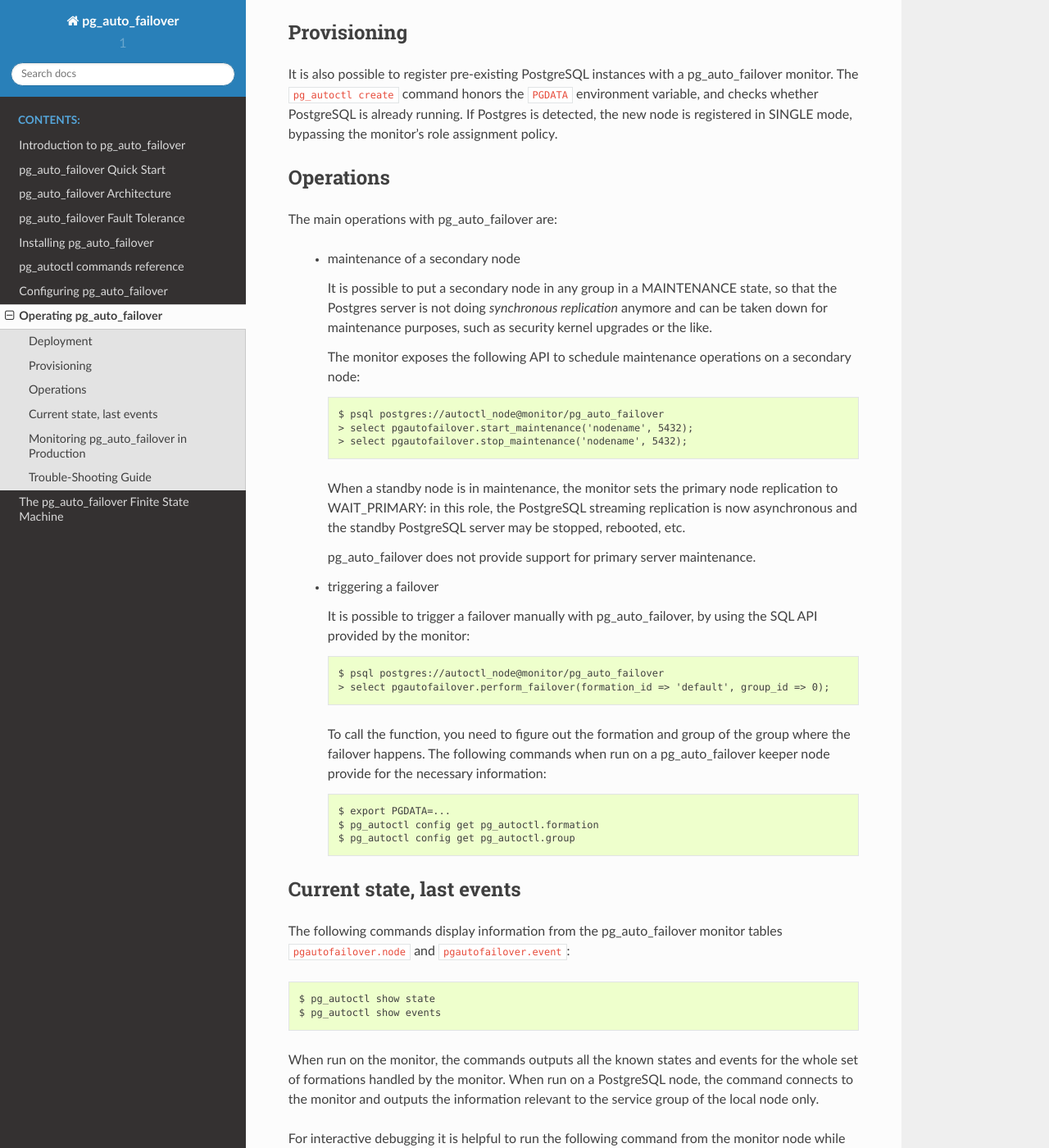
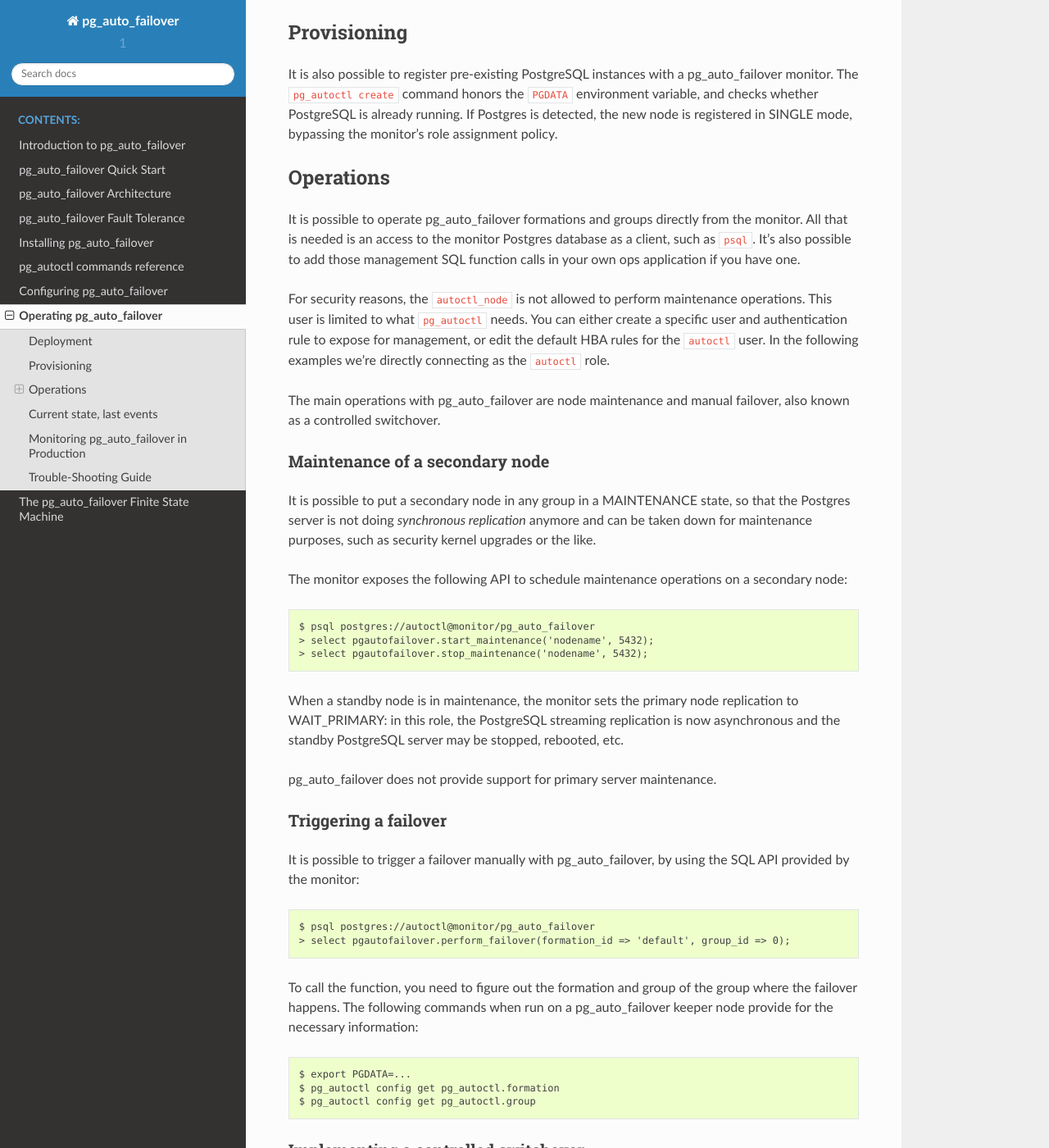
Before and after one commit to hapostgres/pg_auto_failover, a Sphinx documentation site: the page built from docs/operations.rst, in a window 1280 px wide and 1400 px high, scrolled down 313 px. Shown: the whole window at 82% size. Built offline with Sphinx 7.4.7 and the Read the Docs theme 2.0.0, drawn with Linux system fonts in a browser that asks for light colours; some of the changed text lies outside the part shown.

Commit message:
Improve documentation of operating pg_auto_failover.
  - Use autoctl role, autoctl_node does not have enough privileges
  - Add notes about controlled switchover

Fixes #25.

```diff
--- a/docs/operations.rst
+++ b/docs/operations.rst
@@ -22,45 +22,77 @@
 Operations
 ----------
 
-The main operations with pg_auto_failover are:
+It is possible to operate pg_auto_failover formations and groups directly
+from the monitor. All that is needed is an access to the monitor Postgres
+database as a client, such as ``psql``. It's also possible to add those
+management SQL function calls in your own ops application if you have one.
 
-  - maintenance of a secondary node
+For security reasons, the ``autoctl_node`` is not allowed to perform
+maintenance operations. This user is limited to what ``pg_autoctl`` needs.
+You can either create a specific user and authentication rule to expose for
+management, or edit the default HBA rules for the ``autoctl`` user. In the
+following examples we're directly connecting as the ``autoctl`` role.
 
-    It is possible to put a secondary node in any group in a MAINTENANCE
-    state, so that the Postgres server is not doing *synchronous
-    replication* anymore and can be taken down for maintenance purposes,
-    such as security kernel upgrades or the like.
+The main operations with pg_auto_failover are node maintenance and manual
+failover, also known as a controlled switchover.
 
-    The monitor exposes the following API to schedule maintenance operations
-    on a secondary node::
+Maintenance of a secondary node
+^^^^^^^^^^^^^^^^^^^^^^^^^^^^^^^
 
-      $ psql postgres://autoctl_node@monitor/pg_auto_failover
-      > select pgautofailover.start_maintenance('nodename', 5432);
-      > select pgautofailover.stop_maintenance('nodename', 5432);
+It is possible to put a secondary node in any group in a MAINTENANCE state,
+so that the Postgres server is not doing *synchronous replication* anymore
+and can be taken down for maintenance purposes, such as security kernel
+upgrades or the like.
 
-    When a standby node is in maintenance, the monitor sets the primary node
-    replication to WAIT_PRIMARY: in this role, the PostgreSQL streaming
-    replication is now asynchronous and the standby PostgreSQL server may be
-    stopped, rebooted, etc.
+The monitor exposes the following API to schedule maintenance operations on
+a secondary node::
 
-    pg_auto_failover does not provide support for primary server maintenance.
+  $ psql postgres://autoctl@monitor/pg_auto_failover
+  > select pgautofailover.start_maintenance('nodename', 5432);
+  > select pgautofailover.stop_maintenance('nodename', 5432);
 
-  - triggering a failover
+When a standby node is in maintenance, the monitor sets the primary node
+replication to WAIT_PRIMARY: in this role, the PostgreSQL streaming
+replication is now asynchronous and the standby PostgreSQL server may be
+stopped, rebooted, etc.
 
-    It is possible to trigger a failover manually with pg_auto_failover, by using
-    the SQL API provided by the monitor::
+pg_auto_failover does not provide support for primary server maintenance.
 
-      $ psql postgres://autoctl_node@monitor/pg_auto_failover
-      > select pgautofailover.perform_failover(formation_id => 'default', group_id => 0);
+Triggering a failover
+^^^^^^^^^^^^^^^^^^^^^
 
-    To call the function, you need to figure out the formation and group of
-    the group where the failover happens. The following commands when run on
-    a pg_auto_failover keeper node provide for the necessary information::
+It is possible to trigger a failover manually with pg_auto_failover, by
+using the SQL API provided by the monitor::
 
-      $ export PGDATA=...
-      $ pg_autoctl config get pg_autoctl.formation
-      $ pg_autoctl config get pg_autoctl.group
+  $ psql postgres://autoctl@monitor/pg_auto_failover
+  > select pgautofailover.perform_failover(formation_id => 'default', group_id => 0);
 
+To call the function, you need to figure out the formation and group of the
+group where the failover happens. The following commands when run on a
+pg_auto_failover keeper node provide for the necessary information::
+
+  $ export PGDATA=...
+  $ pg_autoctl config get pg_autoctl.formation
+  $ pg_autoctl config get pg_autoctl.group
+
+Implementing a controlled switchover
+^^^^^^^^^^^^^^^^^^^^^^^^^^^^^^^^^^^^
+
+It is generally useful to distinguish a *controlled switchover* to a
+*failover*. In a controlled switchover situation it is possible to organise
+the sequence of events in a way to avoid data loss and lower downtime to a
+minimum.
+
+In the case of pg_auto_failover, because we use **synchronous replication**,
+we don't face data loss risks when triggering a manual failover. Moreover,
+our monitor knows the current primary health at the time when the failover
+is triggerred, and drives the failover accordingly.
+
+So to trigger a controlled switchover with pg_auto_failover you can use the
+same API as for a manual failover::
+
+  $ psql postgres://autoctl@monitor/pg_auto_failover
+  > select pgautofailover.perform_failover(formation_id => 'default', group_id => 0);
 
 Current state, last events
 --------------------------
```
